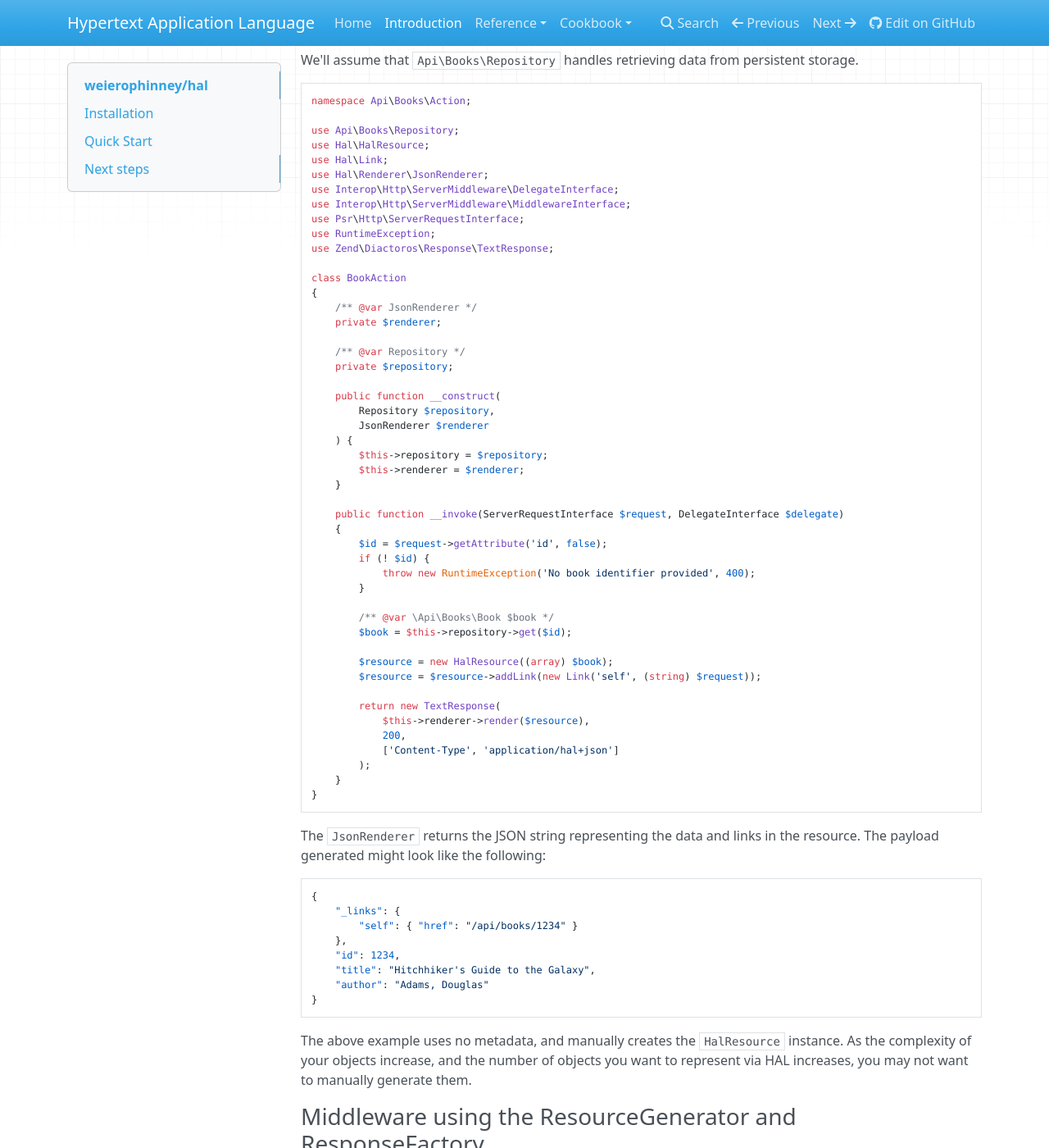
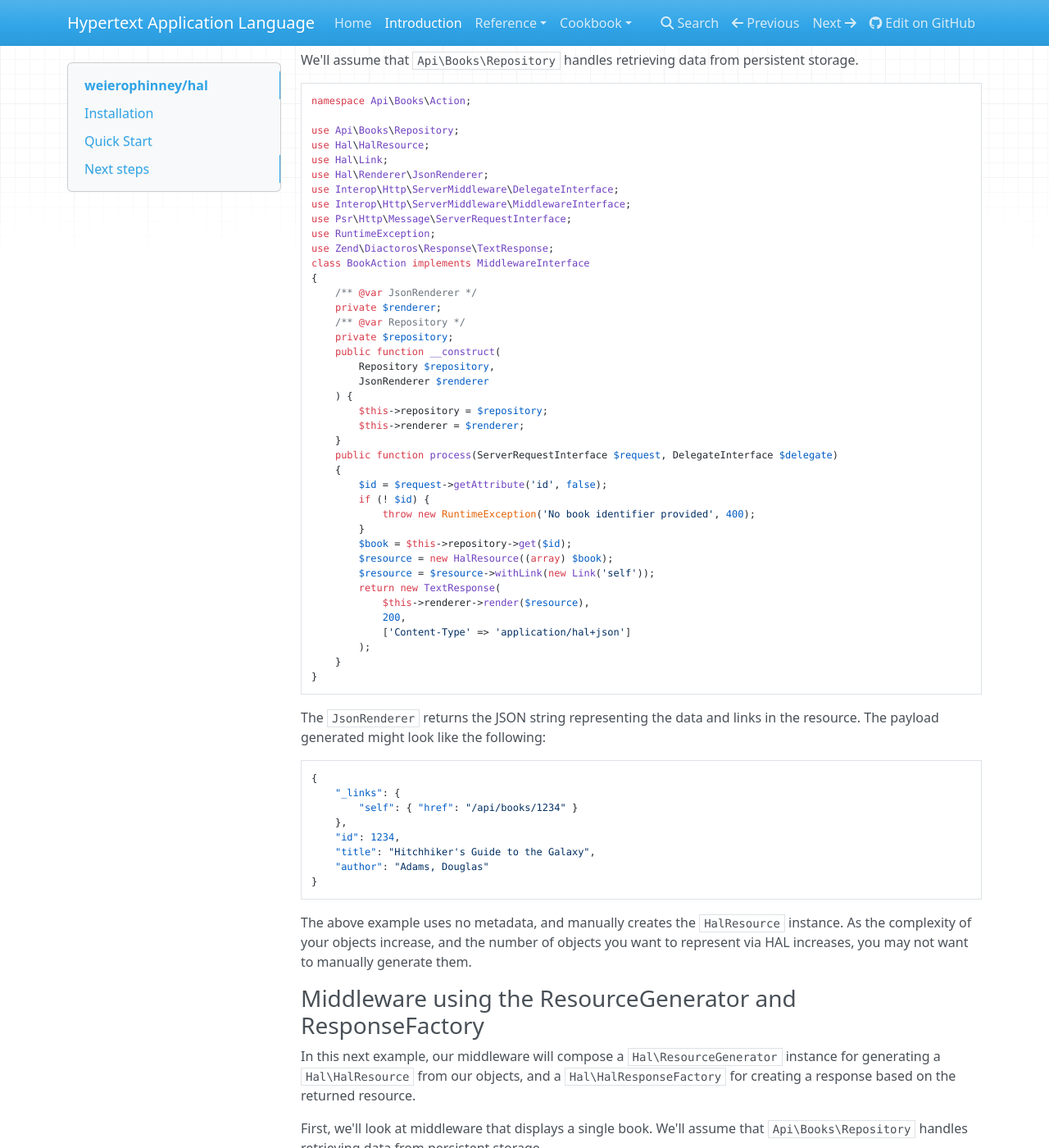
Before and after one commit to zendframework/zend-expressive-hal, an MkDocs documentation site: the page built from doc/book/intro.md, in a window 1280 px wide and 1400 px high, scrolled down 2755 px. Shown: the whole window at 82% size. Built offline with MkDocs 1.6.1, drawn with Linux system fonts in a browser that asks for light colours; nearby versions of some CDN libraries; old or Windows-style settings are respelled for this version of MkDocs.

Commit message:
Update doc to follow psr-13 & introp-http middleware

```diff
--- a/doc/book/intro.md
+++ b/doc/book/intro.md
@@ -163,18 +163,15 @@ use Hal\Link;
 use Hal\Renderer\JsonRenderer;
 use Interop\Http\ServerMiddleware\DelegateInterface;
 use Interop\Http\ServerMiddleware\MiddlewareInterface;
-use Psr\Http\ServerRequestInterface;
+use Psr\Http\Message\ServerRequestInterface;
 use RuntimeException;
 use Zend\Diactoros\Response\TextResponse;
-
-class BookAction
+class BookAction implements MiddlewareInterface
 {
     /** @var JsonRenderer */
     private $renderer;
-
     /** @var Repository */
     private $repository;
-
     public function __construct(
         Repository $repository,
         JsonRenderer $renderer
@@ -182,24 +179,19 @@ class BookAction
         $this->repository = $repository;
         $this->renderer = $renderer;
     }
-
-    public function __invoke(ServerRequestInterface $request, DelegateInterface $delegate)
+    public function process(ServerRequestInterface $request, DelegateInterface $delegate)
     {
         $id = $request->getAttribute('id', false);
         if (! $id) {
             throw new RuntimeException('No book identifier provided', 400);
         }
-
-        /** @var \Api\Books\Book $book */
         $book = $this->repository->get($id);
-
         $resource = new HalResource((array) $book);
-        $resource = $resource->addLink(new Link('self', (string) $request));
-
+        $resource = $resource->withLink(new Link('self'));
         return new TextResponse(
             $this->renderer->render($resource),
             200,
-            ['Content-Type', 'application/hal+json']
+            ['Content-Type' => 'application/hal+json']
         );
     }
 }
```
